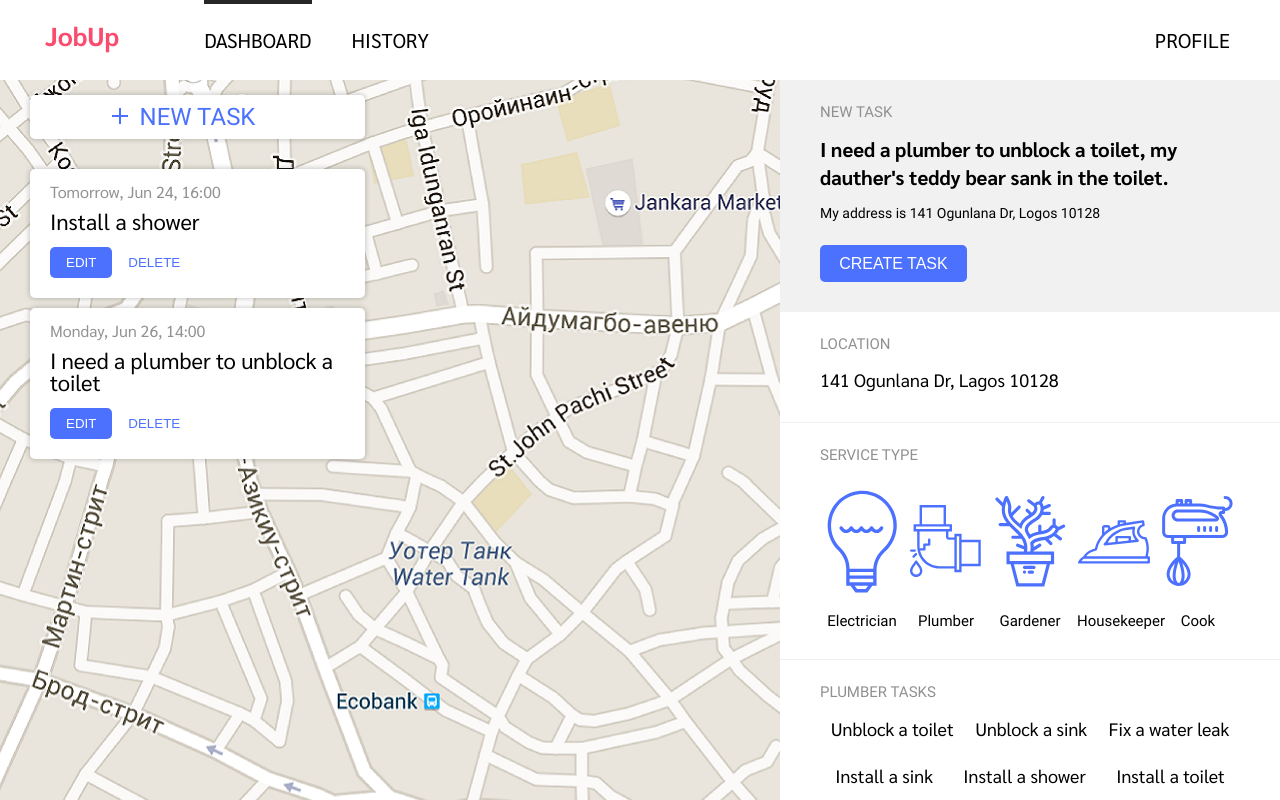
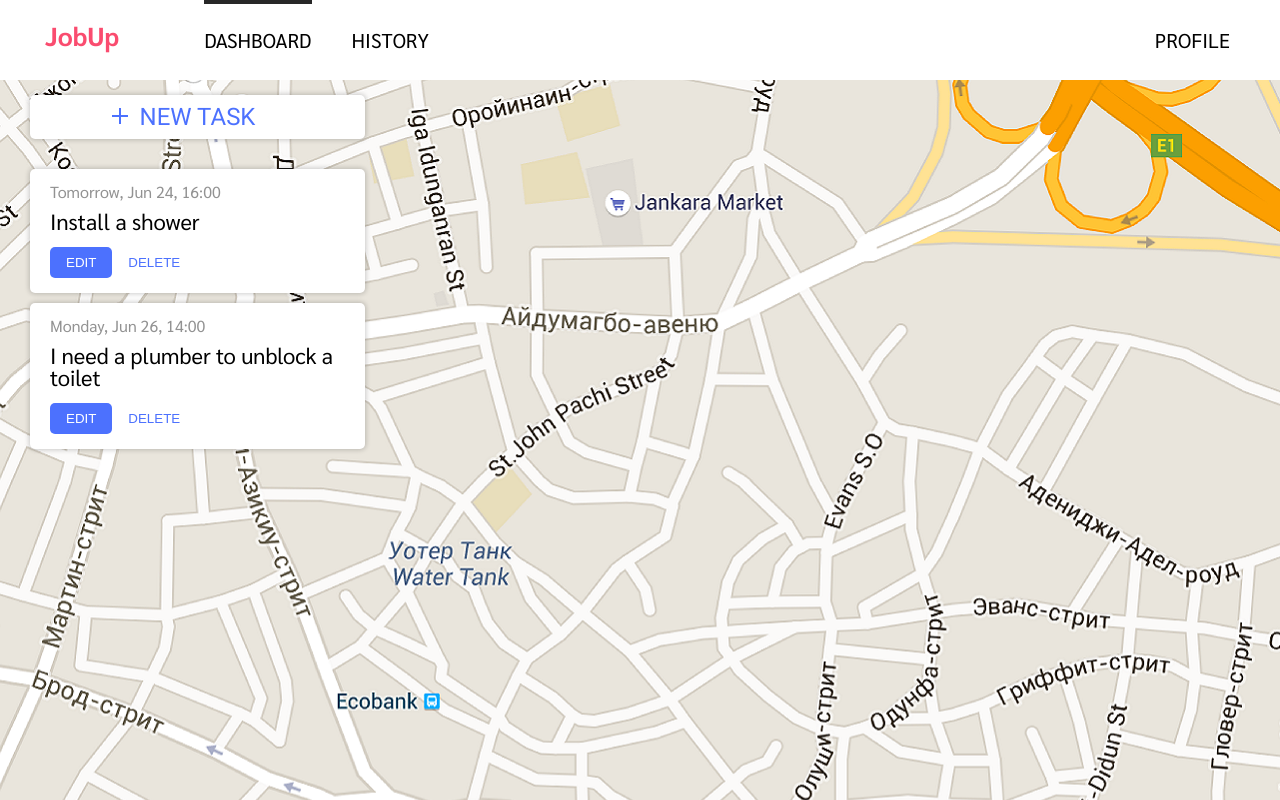
Before and after one commit to RomanLitsiiuk/todo-react, a React (Create React App) app: page / in a window 1280 px wide. Shown: the top 800 px of the page. Built offline with nearby package versions, Linux system fonts and the light colour scheme.

Commit message:
Some functions was added

```diff
--- a/src/features/todo/add-button/add-button-component.js
+++ b/src/features/todo/add-button/add-button-component.js
@@ -2,8 +2,13 @@
 import './add-button.scss';
 
 const AddButton = (props) => {
+  const { handleClick } = props;
+
   return (
-    <div className='add-button'>
+    <div
+      className='add-button'
+      onClick={handleClick}
+    >
       <p className='add-button__text'>New task</p>
     </div>
   );
--- a/src/features/todo/add-table/add-table-component.js
+++ b/src/features/todo/add-table/add-table-component.js
@@ -4,11 +4,13 @@
 import Location from './location/location-component';
 import ServiceType from './service-type/service-type-component';
 import PlumberTask from './plumber-tasks/plumber-tasks-component';
-import TaskDescriptor from "./task-descriptor/task-descriptor";
+import TaskDescriptor from './task-descriptor/task-descriptor';
 
 const AddTable = (props) => {
+  const { isActive } = props;
+
   return (
-    <div className='add-table'>
+    <form className={`add-table ${isActive ? 'add-table--active' : ''}`}>
       <NewTask
         address='My address is 141 Ogunlana Dr, Logos 10128'
         task="I need a plumber to unblock a toilet, my dauther's teddy bear sank in the toilet."
@@ -24,7 +26,7 @@
         'Install a toilet']}
       />
       <TaskDescriptor descriptor="My dauther's teddy bear sank in the toilet" />
-    </div>
+    </form>
   );
 };
 
--- a/src/features/todo/add-table/add-table.scss
+++ b/src/features/todo/add-table/add-table.scss
@@ -2,4 +2,9 @@
   width: 100%;
   height: 100%;
   background-color: #fff;
+  display: none;
+
+  &--active {
+    display: block;
+  }
 }
--- a/src/features/todo/add-table/plumber-tasks/plumber-tasks-component.js
+++ b/src/features/todo/add-table/plumber-tasks/plumber-tasks-component.js
@@ -11,9 +11,15 @@
         {
           tasks.map((func, i) => {
             return (
-              <div className='plumber-tasks__function' key={i}>
+              <label className='plumber-tasks__function'
+                key={i}
+              >
+                <input className='plumber-tasks__radio'
+                  name='plumberTask'
+                  type='radio'
+                />
                 <p className='plumber-tasks__text'>{func}</p>
-              </div>
+              </label>
             );
           })
         }
--- a/src/features/todo/add-table/plumber-tasks/plumber-tasks.scss
+++ b/src/features/todo/add-table/plumber-tasks/plumber-tasks.scss
@@ -20,6 +20,14 @@
     box-sizing: border-box;
     flex: 1 0 auto;
     font-size: 14px;
+  }
+
+  &__text {
+    font-family: 'Sarabun-Regular';
+    font-size: 18px;
+    line-height: 1.4em;
+    padding: 10px 0;
+    text-align: center;
     border: 1px solid transparent;
     border-radius: 2em;
 
@@ -29,11 +37,11 @@
     }
   }
 
-  &__text {
-    font-family: 'Sarabun-Regular';
-    font-size: 18px;
-    line-height: 1.4em;
-    padding: 10px 0;
-    text-align: center;
+  &__radio {
+    display: none;
+
+    &:checked + .plumber-tasks__text {
+      border: 1px solid #4c71fe;
+    }
   }
 }
--- a/src/features/todo/add-table/service-type/service-type-component.js
+++ b/src/features/todo/add-table/service-type/service-type-component.js
@@ -11,36 +11,41 @@
     <div className='service-type'>
       <h3 className='service-type__heading'>Service type</h3>
       <div className='service-type__icons-wrap'>
-        <div className='service-type__icon'>
+        <label className='service-type__icon'>
+          <input type='radio' name='serviceType' className='service-type__radio' />
           <div className='service-type__image-wrap'>
             <img className='service-type__image' src={logo1} alt='icon' />
           </div>
           <p className='service-type__description'>Electrician</p>
-        </div>
-        <div className='service-type__icon'>
+        </label>
+        <label className='service-type__icon'>
+          <input type='radio' name='serviceType' className='service-type__radio' />
           <div className='service-type__image-wrap'>
             <img className='service-type__image' src={logo2} alt='icon' />
           </div>
           <p className='service-type__description'>Plumber</p>
-        </div>
-        <div className='service-type__icon'>
+        </label>
+        <label className='service-type__icon'>
+          <input type='radio' name='serviceType' className='service-type__radio' />
           <div className='service-type__image-wrap'>
             <img className='service-type__image' src={logo3} alt='icon' />
           </div>
           <p className='service-type__description'>Gardener</p>
-        </div>
-        <div className='service-type__icon'>
+        </label>
+        <label className='service-type__icon'>
+          <input type='radio' name='serviceType' className='service-type__radio' />
           <div className='service-type__image-wrap'>
             <img className='service-type__image' src={logo4} alt='icon' />
           </div>
           <p className='service-type__description'>Housekeeper</p>
-        </div>
-        <div className='service-type__icon'>
+        </label>
+        <label className='service-type__icon'>
+          <input type='radio' name='serviceType' className='service-type__radio' />
           <div className='service-type__image-wrap'>
             <img className='service-type__image' src={logo5} alt='icon' />
           </div>
           <p className='service-type__description'>Cook</p>
-        </div>
+        </label>
       </div>
     </div>
   );
--- a/src/features/todo/add-table/service-type/service-type.scss
+++ b/src/features/todo/add-table/service-type/service-type.scss
@@ -22,6 +22,14 @@
     display: flex;
     flex-direction: column;
     box-sizing: border-box;
+
+    &:hover {
+      cursor: pointer;
+
+      &> .service-type__image-wrap {
+        border: 1px solid #4c71fe;
+      }
+    }
   }
 
   &__image-wrap {
@@ -33,11 +41,6 @@
     justify-content: center;
     border: 1px solid transparent;
     border-radius: 50%;
-
-    &:hover {
-      cursor: pointer;
-      border: 1px solid #4c71fe;
-    }
   }
 
   &__description {
@@ -45,4 +48,12 @@
     font-size: 15px;
     padding-top: 10px;
   }
+
+  &__radio {
+    display: none;
+
+    &:checked + .service-type__image-wrap {
+      border: 1px solid #4c71fe;
+    }
+  }
 }
--- a/src/features/todo/task/task-component.js
+++ b/src/features/todo/task/task-component.js
@@ -3,7 +3,7 @@
 import Button from '../../../shared/button/button-component';
 
 const Task = (props) => {
-  const { date, task } = props;
+  const { date, task, deleteTask } = props;
 
   return (
     <div className='task'>
@@ -14,7 +14,10 @@
           name='Edit'
           primary
         />
-        <Button name='Delete' />
+        <Button
+          handleClick={deleteTask.bind(null, date, task)}
+          name='Delete'
+        />
       </div>
     </div>
   );
--- a/src/features/todo/task/task.scss
+++ b/src/features/todo/task/task.scss
@@ -20,6 +20,6 @@
   }
 
   &__buttons-wrap {
-    padding: 10px;
+    padding: 10px 10px 5px;
   }
 }
--- a/src/features/todo/todo-component.js
+++ b/src/features/todo/todo-component.js
@@ -8,8 +8,52 @@
   constructor(props) {
     super(props);
     this.state = {
-      robot: 'Raketa',
+      isFormActive: false,
+      todos: [{
+        date: 'Tomorrow, Jun 24, 16:00',
+        task: 'Install a shower',
+      }, {
+        date: 'Monday, Jun 26, 14:00',
+        task: 'I need a plumber to unblock a toilet',
+      }],
     };
+    this.activateForm = this.activateForm.bind(this);
+    this.handleCloseTable = this.handleCloseTable.bind(this);
+    this.deleteTask = this.deleteTask.bind(this);
+  }
+
+  componentWillMount() {
+    document.addEventListener('keydown', this.handleCloseTable);
+  }
+
+  componentWillUnmount() {
+    document.removeEventListener('keydown', this.handleCloseTable);
+  }
+
+  activateForm() {
+    const newFormState = !this.state.isFormActive;
+    this.setState({
+      isFormActive: newFormState,
+    });
+  }
+
+  deleteTask(date, task) {
+    const deletedTodo = this.state.todos.filter((todo) => {
+      return todo.dete === date && todo.task === task;
+    });
+    const newTodos = this.state.todos;
+    newTodos.splice(this.state.todos.indexOf(deletedTodo), 1);
+    this.setState({
+      todos: newTodos,
+    });
+  }
+
+  handleCloseTable(event) {
+    if (event.keyCode === 27) {
+      this.setState({
+        isFormActive: false,
+      });
+    }
   }
 
   render() {
@@ -17,18 +61,20 @@
       <div className={styles.todo}>
         <div className={styles.todo__container}>
           <div className={styles.todo__tasks}>
-            <AddButton />
-            <Task
-              date='Tomorrow, Jun 24, 16:00'
-              task='Install a shower'
-            />
-            <Task
-              date='Monday, Jun 26, 14:00'
-              task='I need a plumber to unblock a toilet'
-            />
+            <AddButton handleClick={this.activateForm} />
+            {
+              this.state.todos.map((todo) => {
+                return <Task
+                  date={todo.date}
+                  deleteTask={this.deleteTask}
+                  key={todo.date}
+                  task={todo.task}
+                />;
+              })
+            }
           </div>
           <div className={styles.todo__form}>
-            <AddTable />
+            <AddTable isActive={this.state.isFormActive} />
           </div>
         </div>
       </div>
--- a/src/shared/button/button-component.js
+++ b/src/shared/button/button-component.js
@@ -2,11 +2,12 @@
 import './button.scss';
 
 const Button = (props) => {
-  const { name, primary, fontSize } = props;
+  const { name, primary, fontSize, handleClick } = props;
 
   return (
     <button
       className={primary ? 'button button--primary' : 'button'}
+      onClick={handleClick}
       style={{ fontSize }}
     >{name}</button>
   );
```
